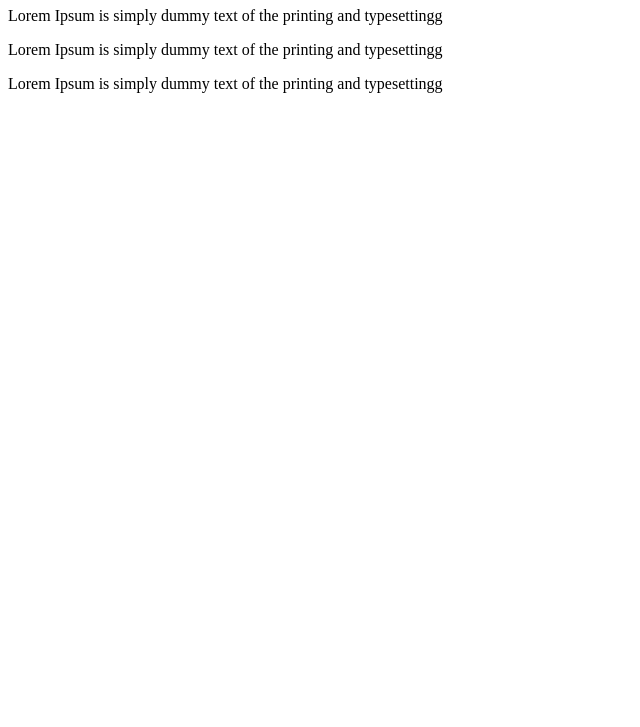
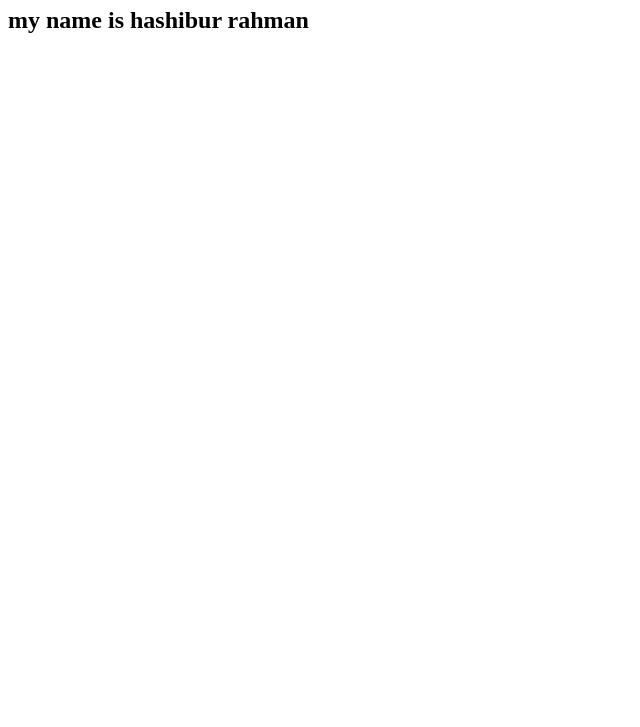
Before and after one commit to phashibur/life-time, a plain HTML site: page index.html in a window 1280 px wide. Shown: the part 73-800 px from the top of the page, without its empty margins (0-640 px from the left). Drawn offline with Linux system fonts and the light colour scheme.

Commit message:
first commit

```diff
--- a/index.html
+++ b/index.html
@@ -7,8 +7,6 @@
 </head>
 <body>
     <h1>This is my first website</h1>
-    <p>Lorem Ipsum is simply dummy text of the printing and typesettingg</p>
-    <p>Lorem Ipsum is simply dummy text of the printing and typesettingg</p>
-    <p>Lorem Ipsum is simply dummy text of the printing and typesettingg</p>
+    <h2>my name is hashibur rahman</h2>
 </body>
 </html>
```
